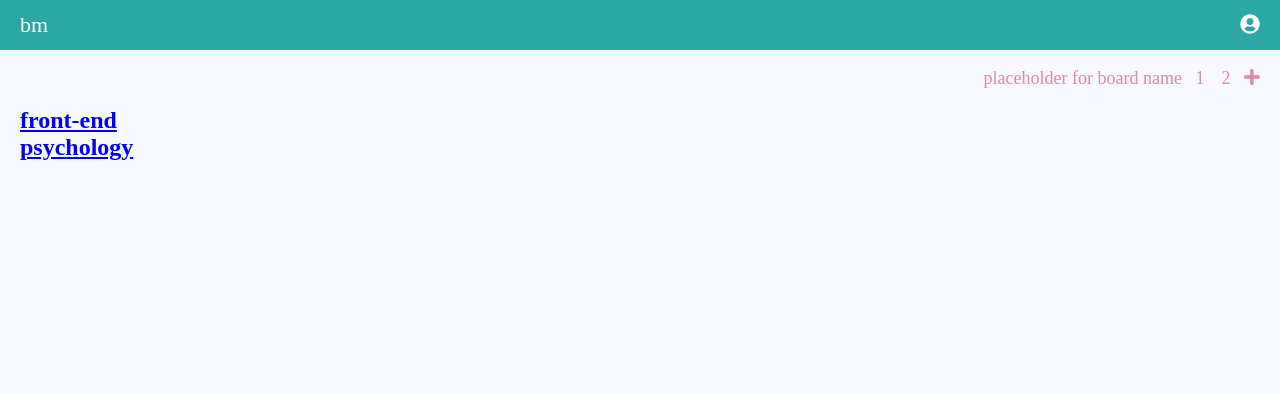
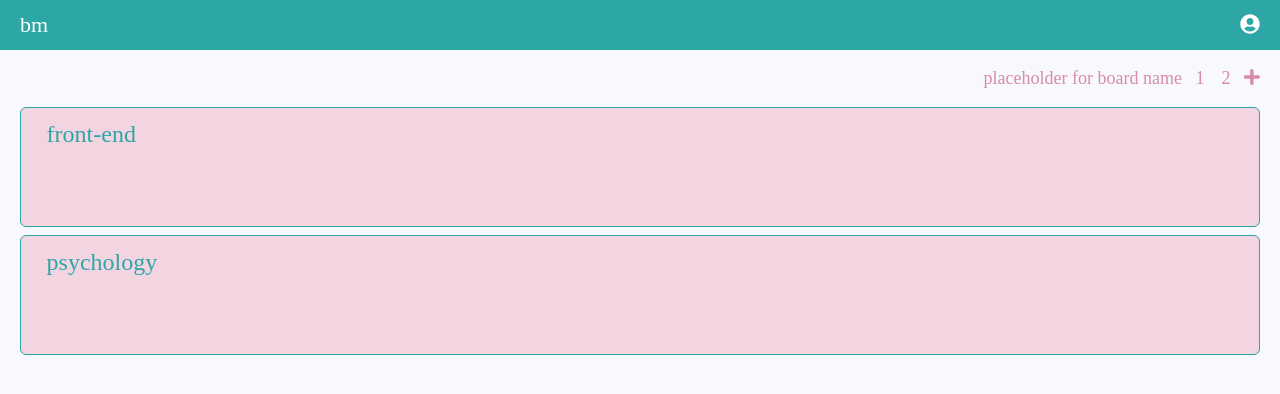
Before and after one commit to marcjnn/be-my-bookmark, a React (Create React App) app: page /#/ in a window 1280 px wide. Shown: the top 394 px of the page. Built offline with nearby package versions, Linux system fonts and the light colour scheme.

Commit message:
adjust styles in home component

```diff
--- a/src/components/App.scss
+++ b/src/components/App.scss
@@ -22,7 +22,7 @@
       color: $colorSecondaryDark;
       font-size: 18px;
       font-weight: 200;
-      // remove later
+      // remove once the placeholder takes the proper value
       &:first-child {
         width: fit-content;
       }
--- a/src/components/Home.js
+++ b/src/components/Home.js
@@ -1,19 +1,27 @@
-import { Link, Route, Switch } from "react-router-dom";
+// here I render all the different boards, divided by topic/subject: front-end, psychology, whatever; each view will only have the title and when clicked, it takes you to the subject board
 
+// style
+import "./Home.scss";
+
+// components
 import NewBoard from "./NewBoard";
+
+// react
+import { Link } from "react-router-dom";
+
 const Home = (props) => {
   const boardList = props.boards.map((board, index) => {
     return (
-      <li key={index}>
-        <Link to={`/board/${board.name}`}>
+      <li key={index} className="board__item">
+        <Link to={`/board/${board.name}`} className="board__link">
           <NewBoard name={board.name}></NewBoard>
         </Link>
       </li>
     );
   });
-  return <ul>{boardList}</ul>;
+  return <ul className="board__list">{boardList}</ul>;
 };
 
 export default Home;
 
-// in the future, when users, add user before the board name in route
+// in the future, when users, add username instead the "board" in route
--- a/src/components/BoardList.scss
+++ b/src/components/Home.scss
@@ -13,14 +13,13 @@
       &__item {
         border: 1px solid $colorPrimaryDark;
         border-radius: 6px;
-        padding: 1vh 2vw;
+        padding: 1vw 2vw;
         background-color: $colorSecondaryLight;
         // width: 280px;
         height: 15vh;
       }
-      &__title {
-        color: $colorPrimaryDark;
-        font-weight: 500;
+      &__link {
+        text-decoration: none;
       }
     }
   }
--- a/src/components/NewBoard.js
+++ b/src/components/NewBoard.js
@@ -1,10 +1,13 @@
 // this one is to try to combine two into one and pass as props children
+
+// style
+import "./NewBoard.scss";
 
 const NewBoard = (props) => {
   return (
     <>
       {/* when board -> data.name, when card -> data.cards.title */}
-      <h2>{props.name}</h2>
+      <h2 className="board__title">{props.name}</h2>
       {props.children}
     </>
   );
--- /dev/null
+++ b/src/components/NewBoard.scss
@@ -0,0 +1,11 @@
+@import "../style/variables.scss";
+@import "../style/mixins.scss";
+@import "../style/reset.scss";
+
+.board {
+  // this board only for anidation purposes, no styling here!!!
+  &__title {
+    color: $colorPrimaryDark;
+    font-weight: 500;
+  }
+}
--- a/src/components/NewBoardDetails.js
+++ b/src/components/NewBoardDetails.js
@@ -1,21 +1,21 @@
-import Bookmark from "./Bookmark";
+import Card from "./Card";
 
 const NewBoardDetails = (props) => {
   console.log(props.board);
-  // const pins = props.card.pins.map((pin, index) => {
-  //   return (
-  //     <li key={index} className="bookmark">
-  //       <Bookmark pin={pin} />
-  //     </li>
-  //   );
-  // });
-  let res = String(props);
-  let name = props.name;
-  console.log(name);
+  const cards = props.board.cards.map((card, index) => {
+    return (
+      <li key={index} className="bookmark">
+        <Card card={card} />
+      </li>
+    );
+  });
+  let res = String(props.board.cards);
+  console.log(res);
   return (
     <section>
-      <h3>{props.board.name}</h3>
-      {/* <ul>{pins}</ul> */}
+      {/* props.board.name will have to pe passed up to change in the placeholder */}
+      {/* <h3>{props.board.name}</h3> */}
+      <ul>{cards}</ul>
     </section>
   );
 };
```
Also changed, not shown: src/components/BoardList.js (deleted, +0 -16 lines).
